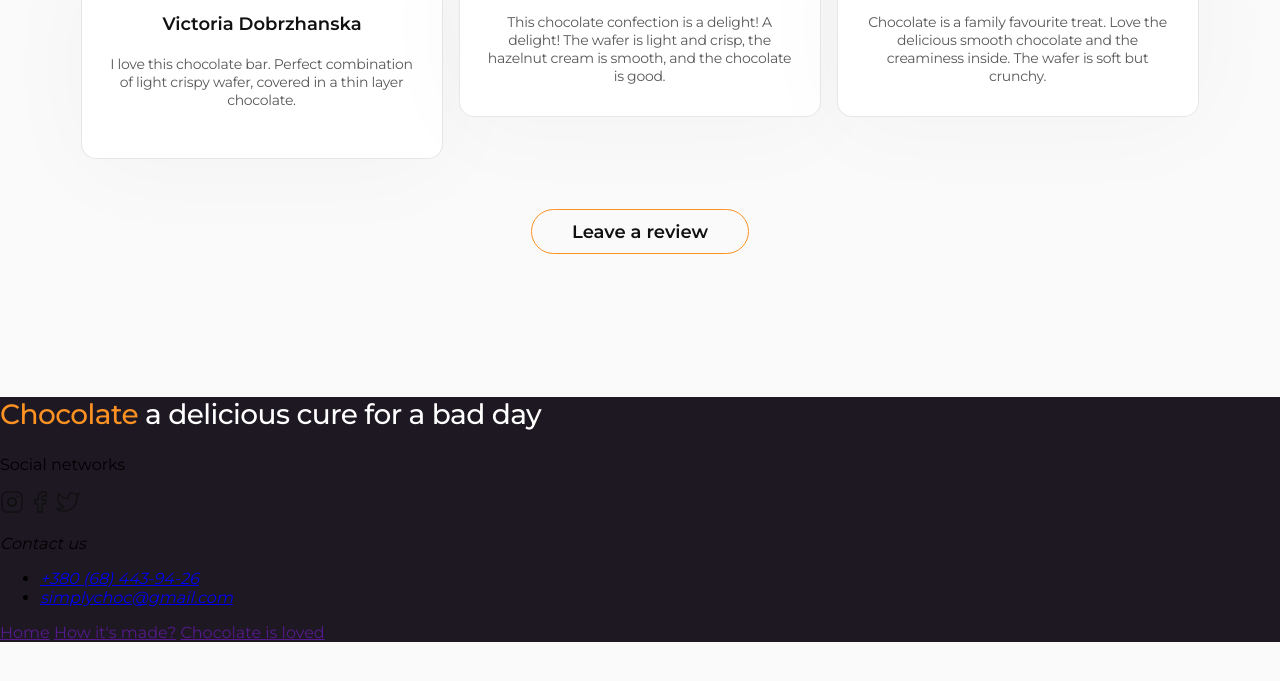
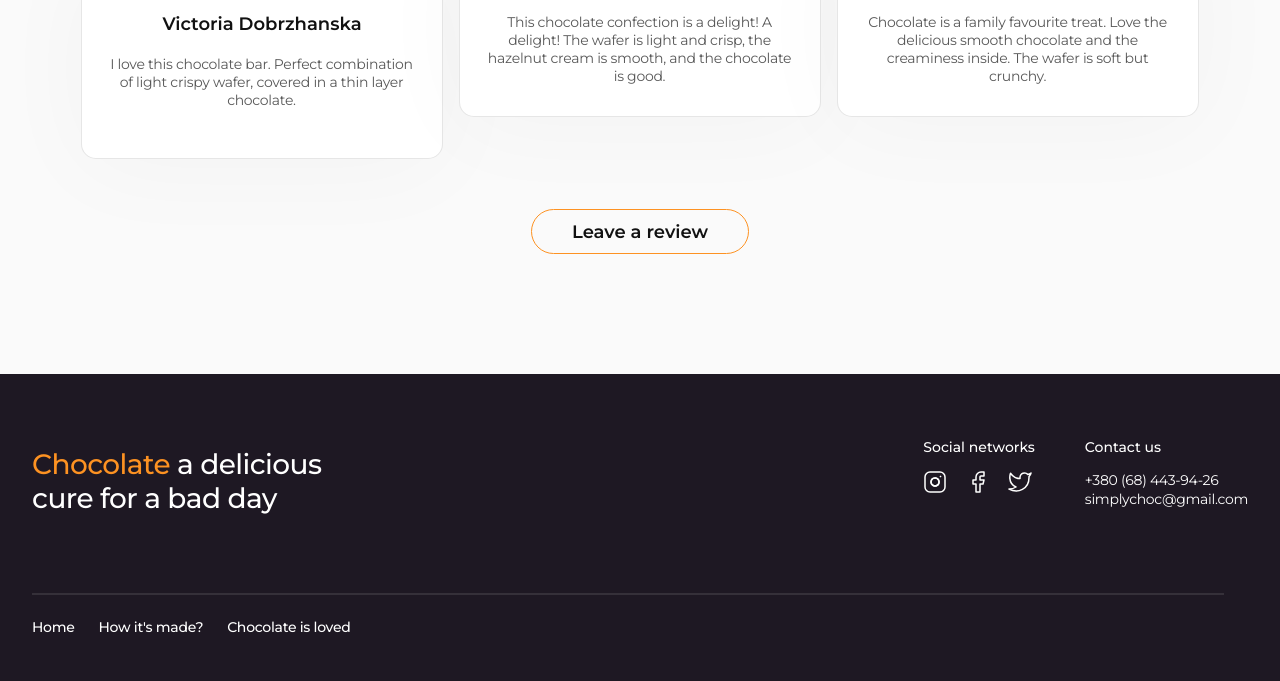
Before and after one commit to llizzokk/chocolate-project, a plain HTML site: page index.html in a window 1280 px wide. Shown: the part 4719-5400 px from the top of the page. Before the commit the page ends 5361 px from the top, so only its background shows below. Drawn offline with Linux system fonts and the light colour scheme.

Commit message:
update css

```diff
--- a/index.html
+++ b/index.html
@@ -252,36 +252,40 @@
                     </div>
                 </div>
             </div>
-            </div>
+
             <button type="button" class="review-btn">Leave a review</button>
         </section>
     </main>
 
     <footer>
-        <div class="contacts">
-            <h2 class="contacts-head"><span class="contacts-head-span">Chocolate</span> a delicious cure for a bad day
+
+        <div class="foot-top">
+            <h2 class="contacts-head"><span class="contacts-head-span">Chocolate</span> a delicious cure for a bad
+                day
             </h2>
-            <div>
-                <p>Social networks</p>
-                <a href=" https://www.instagram.com/" target="_blank"><img src="./images/instagram.svg"
-                        alt="Instagram"></a>
-                <a href="https://uk-ua.facebook.com/" target="_blank"><img src="./images/facebook.svg"
-                        alt="Facebook"></a>
-                <a href="https://x.com/?lang=ru" target="_blank"><img src="./images/twitter.svg" alt="Twitter"></a>
+            <div class="contacts">
+                <div class="socialnet">
+                    <p class="socialnet-title">Social networks</p>
+                    <a href=" https://www.instagram.com/" target="_blank" class="socialnet-link"><img
+                            src="./images/footer/instagram.svg" alt="Instagram"></a>
+                    <a href="https://uk-ua.facebook.com/" target="_blank" class="socialnet-link"><img
+                            src="./images/footer/facebook.svg" alt="Facebook"></a>
+                    <a href="https://x.com/?lang=ru" target="_blank" class="socialnet-link"><img
+                            src="./images/footer/twitter.svg" alt="Twitter"></a>
+                </div>
+                <address>
+                    <p class="add-text">Contact us</p>
+                    <a href="tel:+380684439426" class="add-list-item">+380 (68) 443-94-26</a><br>
+                    <a href="maalto:simplychoc@gmail.com" class="add-list-item">simplychoc@gmail.com</a>
+                </address>
             </div>
-            <address>
-                <p>Contact us</p>
-                <ul>
-                    <li><a href="tel:+380684439426">+380 (68) 443-94-26</a></li>
-                    <li><a href="maalto:simplychoc@gmail.com">simplychoc@gmail.com</a></li>
-                </ul>
-            </address>
         </div>
-        <div>
-            <nav>
-                <a href="">Home</a>
-                <a href="">How it&apos;s made?</a>
-                <a href="">Chocolate is loved</a>
+        <div class="foot-line"></div>
+        <div class="navigation">
+            <nav class="navigation">
+                <a href="" class="navigation-link">Home</a>
+                <a href="" class="navigation-link">How it&apos;s made?</a>
+                <a href="" class="navigation-link">Chocolate is loved</a>
             </nav>
         </div>
     </footer>
--- a/style.css
+++ b/style.css
@@ -524,3 +524,105 @@ footer {
 .contacts-head-span {
   color: #fd9222;
 }
+.socialnet-title {
+  font-weight: 500;
+  font-size: 14px;
+  line-height: 1.28571;
+  color: #fff;
+}
+address {
+  font-style: normal;
+}
+.add-text {
+  font-weight: 500;
+  font-size: 14px;
+  line-height: 1.28571;
+  color: #fff;
+}
+.add-list {
+  list-style-type: none;
+}
+.add-list-item {
+  text-decoration: none;
+  font-size: 14px;
+  line-height: 1.28571;
+  letter-spacing: -0.02em;
+  color: #fff;
+}
+.navigation-link {
+  text-decoration: none;
+  font-weight: 500;
+  font-size: 14px;
+  line-height: 1.14286;
+  letter-spacing: -0.02em;
+  color: #fff;
+}
+footer {
+  display: flex;
+  flex-direction: column;
+  justify-content: space-between;
+  padding: 50px 32px;
+}
+.foot-top {
+  display: flex;
+  flex-direction: row;
+  justify-content: space-between;
+  margin-bottom: 54px;
+}
+.contacts-head {
+  display: inline-block;
+  margin-right: 32px;
+  width: 300px;
+}
+.contacts {
+  display: flex;
+  flex-direction: row;
+  gap: 50px;
+}
+.add-list-item:hover {
+  color: rgb(182, 182, 182);
+}
+.socialnet-link {
+  display: inline-block;
+  text-align: center;
+  margin-right: 14px;
+}
+.socialnet-link {
+  transition: transform 0.3s ease;
+}
+.socialnet-link:hover {
+  transform: scale(1.2);
+}
+.socialnet-link:last-child {
+  margin-right: 0;
+}
+.foot-line {
+  display: flex;
+  border: 1px solid rgba(255, 255, 255, 0.1);
+  width: 1190px;
+  height: 0px;
+  margin-bottom: 24px;
+}
+.navigation {
+  display: flex;
+  gap: 24px;
+}
+.navigation-link {
+  position: relative;
+  display: inline-block;
+}
+.navigation-link:hover::before {
+  left: 0;
+  right: 0;
+  transition: right 400ms;
+}
+.navigation-link::before {
+  background-color: rgb(255, 255, 255);
+  bottom: 0;
+  content: "";
+  height: 0.5px;
+  left: 100%;
+  position: absolute;
+  right: 100%;
+  transition: right 0s 400ms, left 400ms;
+}
```
Also changed, not shown: images/footer/facebook.svg (added), images/footer/instagram.svg (added), images/footer/twitter.svg (added).
